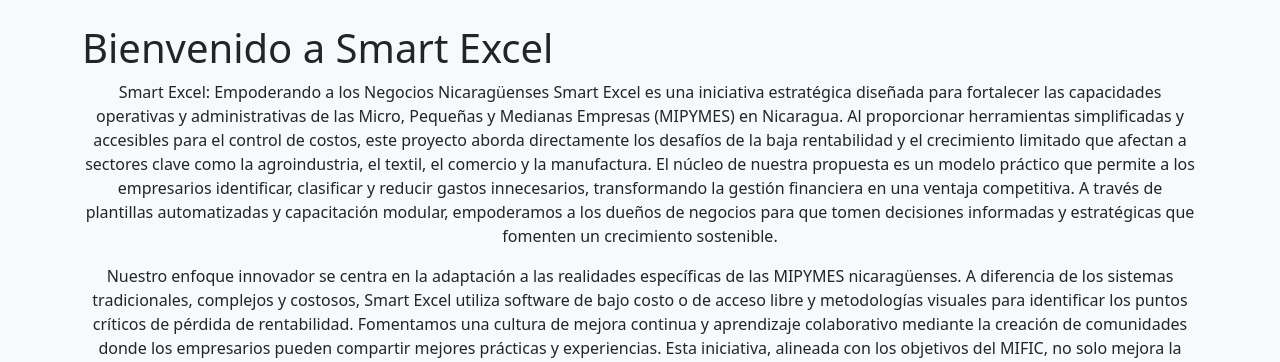
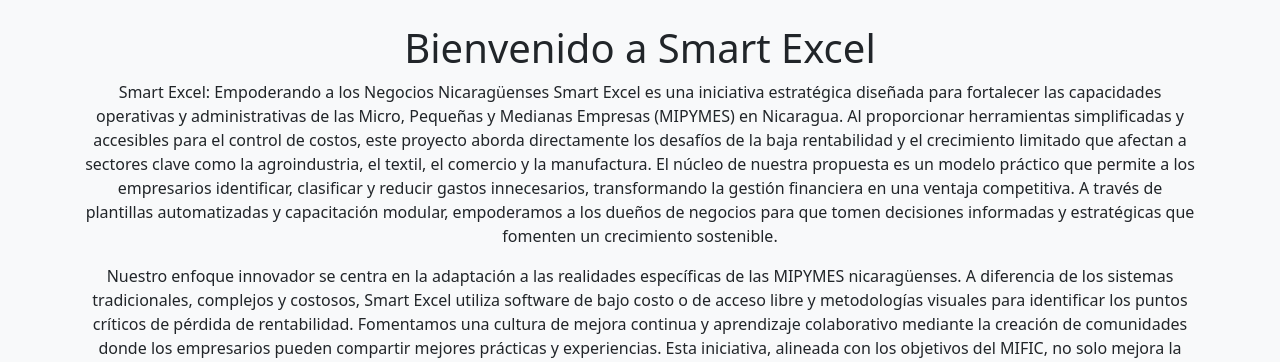
Before and after one commit to ader999/code_x, a Django app: page / in a window 1280 px wide. Shown: the part 56-418 px from the top of the page. Run offline with Django 5.2, Linux system fonts and the light colour scheme.

Commit message:
reparando cagadas 7

```diff
--- a/templates/index.html
+++ b/templates/index.html
@@ -3,7 +3,7 @@
 {% block title %}Página de Inicio - Smart Excel{% endblock title %}
 
 {% block content %}
-    <h1>Bienvenido a Smart Excel</h1>
+    <h1 class="text-center">Bienvenido a Smart Excel</h1>
     <p class="text-center">Smart Excel: Empoderando a los Negocios Nicaragüenses
         Smart Excel es una iniciativa estratégica diseñada para fortalecer las capacidades operativas y administrativas de las Micro, Pequeñas y Medianas Empresas (MIPYMES) en Nicaragua. Al proporcionar herramientas simplificadas y accesibles para el control de costos, este proyecto aborda directamente los desafíos de la baja rentabilidad y el crecimiento limitado que afectan a sectores clave como la agroindustria, el textil, el comercio y la manufactura. El núcleo de nuestra propuesta es un modelo práctico que permite a los empresarios identificar, clasificar y reducir gastos innecesarios, transformando la gestión financiera en una ventaja competitiva. A través de plantillas automatizadas y capacitación modular, empoderamos a los dueños de negocios para que tomen decisiones informadas y estratégicas que fomenten un crecimiento sostenible.
     </p>
```
